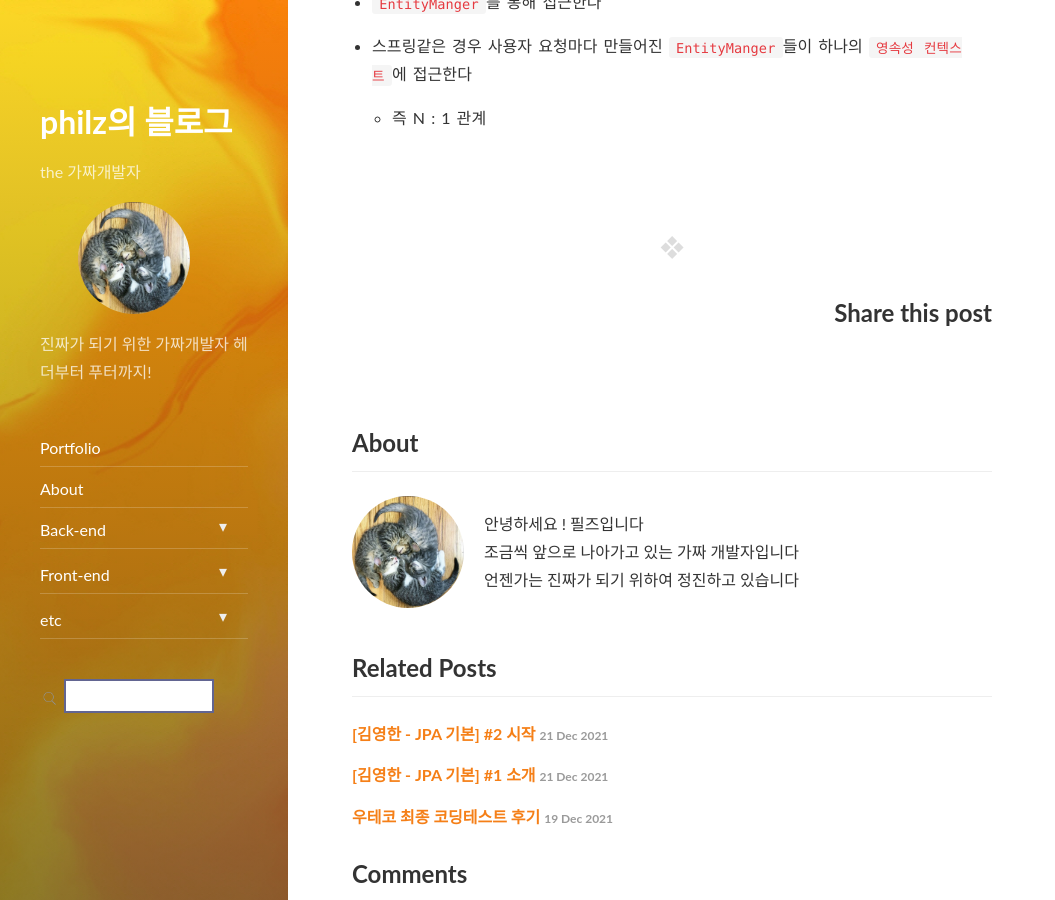
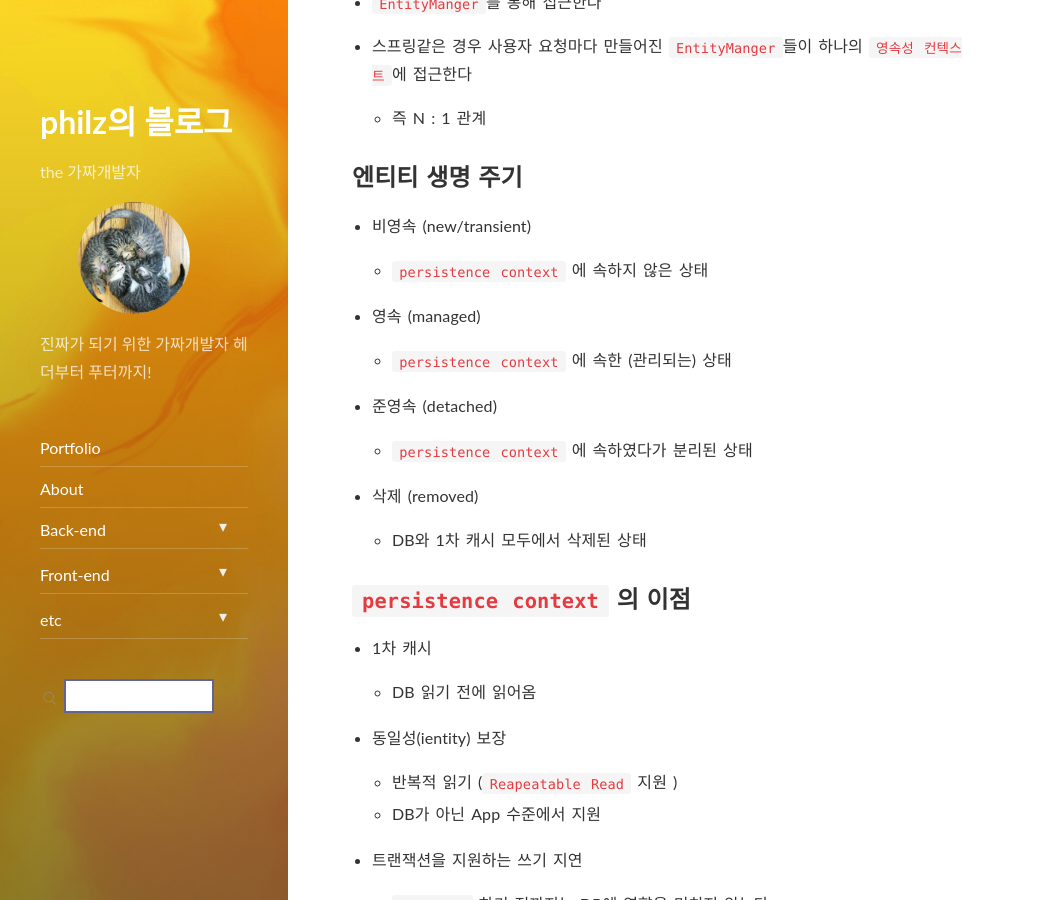
Before and after one commit to progress0407/progress0407.github.io, a Jekyll site: the page built from _posts/backend/jpa/2021-12-21-yhkim-jpa-03.md, in a window 1280 px wide and 900 px high, scrolled down 714 px. Shown: the whole window, without its empty margins (0-1055 px from the left). Built offline with Jekyll 4.4.1, drawn with Linux system fonts in a browser that asks for light colours; nearby versions of some CDN libraries; some of the changed text lies outside the part shown.

Commit message:
포스팅

```diff
--- a/_posts/backend/jpa/2021-12-21-yhkim-jpa-03.md
+++ b/_posts/backend/jpa/2021-12-21-yhkim-jpa-03.md
@@ -32,3 +32,46 @@ comments: true
 
 - 스프링같은 경우 사용자 요청마다 만들어진 `EntityManger`들이 하나의 `영속성 컨텍스트`에 접근한다
   - 즉 N : 1 관계
+
+## 엔티티 생명 주기
+
+- 비영속 (new/transient)
+
+  - `persistence context` 에 속하지 않은 상태
+
+- 영속 (managed)
+
+  - `persistence context` 에 속한 (관리되는) 상태
+
+- 준영속 (detached)
+
+  - `persistence context` 에 속하였다가 분리된 상태
+
+- 삭제 (removed)
+  - DB와 1차 캐시 모두에서 삭제된 상태
+
+## `persistence context` 의 이점
+
+- 1차 캐시
+
+  - DB 읽기 전에 읽어옴
+
+- 동일성(ientity) 보장
+
+  - 반복적 읽기 (`Reapeatable Read` 지원 )
+  - DB가 아닌 App 수준에서 지원
+
+- 트랜잭션을 지원하는 쓰기 지연
+
+  - `commit()` 하기 전까지는 DB에 영향을 미치지 않는다
+
+- 변경 감지 (Dirty Checking)
+
+  - update시 감지를 함
+  - 그렇다고 정말 `update`란 구문이 필요한 게 아닌 자바 구문의 `settter`를 통해 감지함
+  - 스냅샷과의 비교를 통해서 변경되었음을 감지
+  - `commit()`을 할때 `flush()`가 호출되는데 이때 스냅샷과 Entity를 비교해서 Entity가 변경되었다면 update 쿼리 발생
+  - 스냅샷: 1차 캐시에 처음 저장된 순간의 상태 (사진같은 느낌)
+
+- 지연 로딩
+  - 다른 entity를 조회하는 순간에 읽어오는 기능이 있음 (예 member객체를 통한 team 조회)
```
